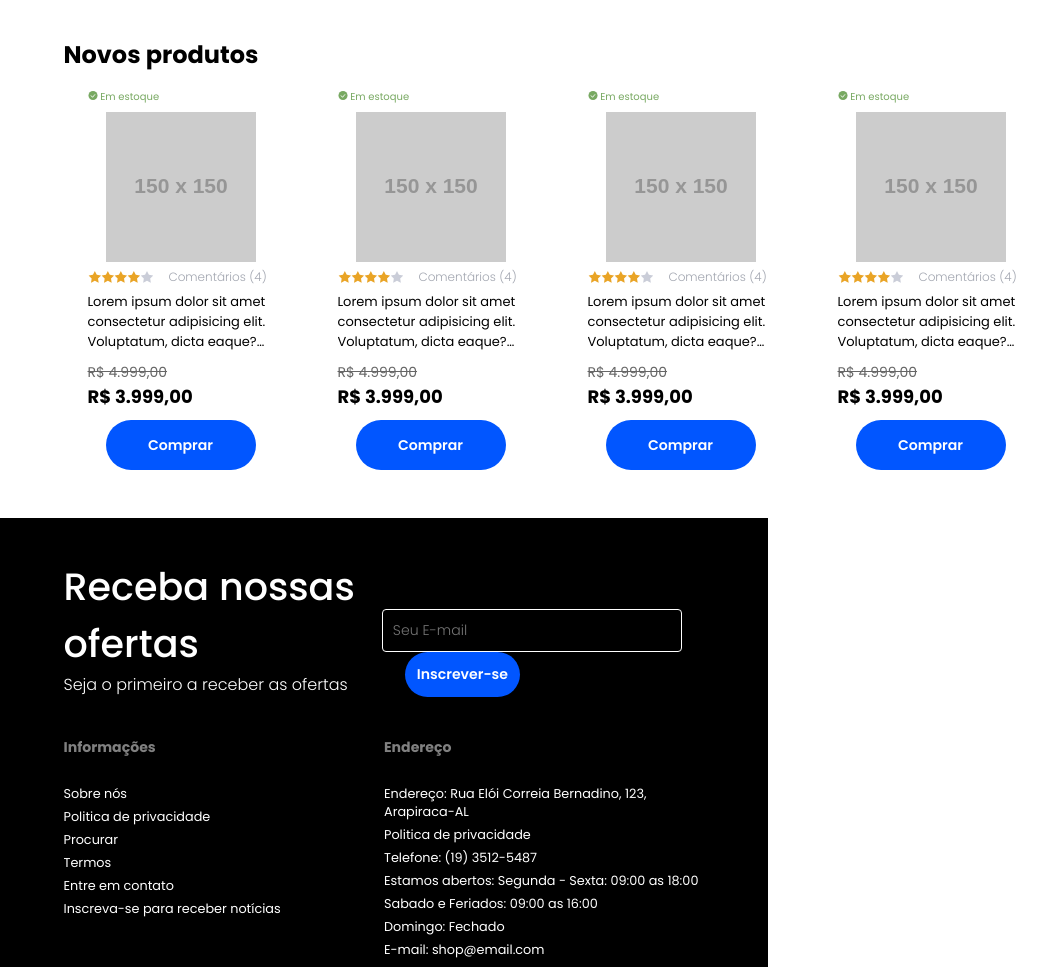
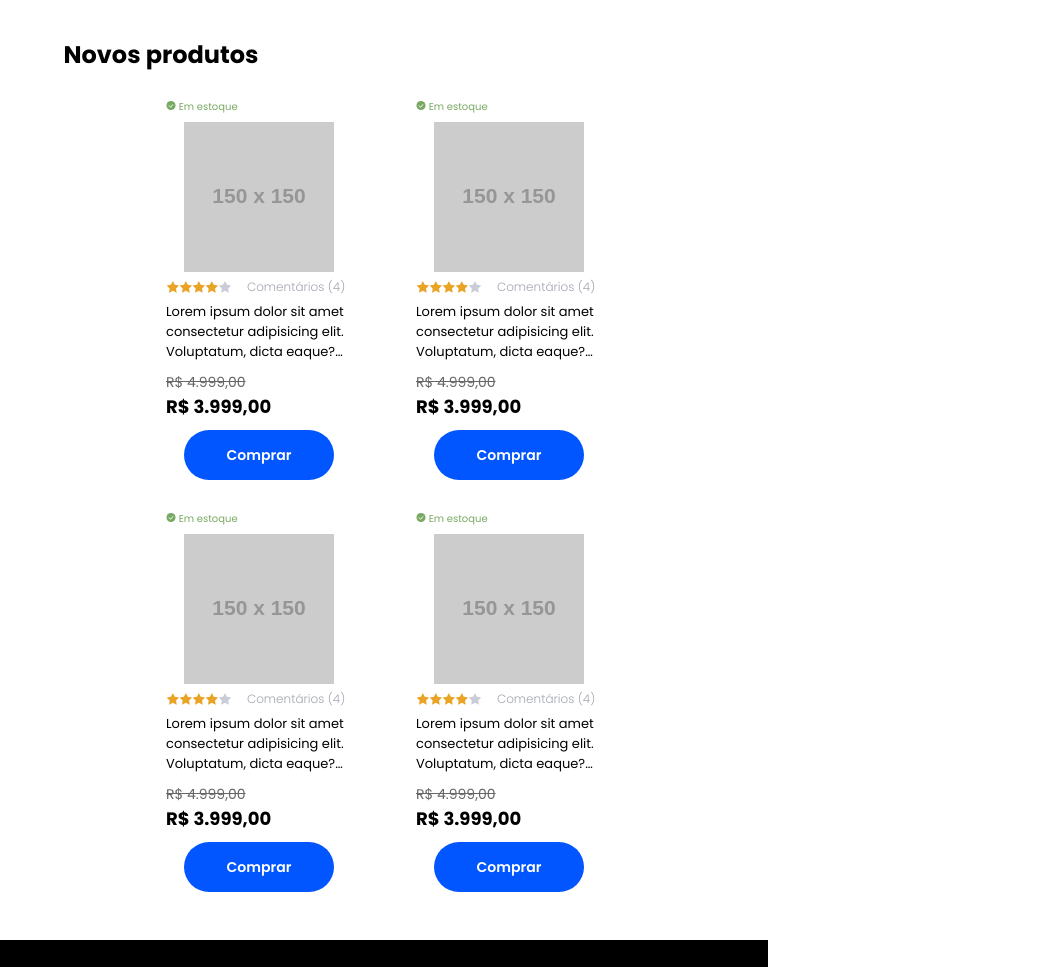
Before and after one commit to Wellington-m/virtual-store, a plain HTML site: page index.html in a window 768 px wide. Shown: the part 769-1736 px from the top of the page, 1048 px wide, since content can reach past the window. Drawn offline with nearby package versions, Linux system fonts and the light colour scheme; placeholder pictures from the web are drawn by us.

Commit message:
fix: adjust new products section layout

```diff
--- a/style.css
+++ b/style.css
@@ -669,4 +669,14 @@ footer .container {
     }
 
     /* End */
+
+    /* New products */
+
+    .new_products_list {
+        grid-template-columns: repeat(2, 1fr);
+        width: fit-content;
+        margin: 20px auto 0 auto;
+    }
+
+    /* End */
 }
```
